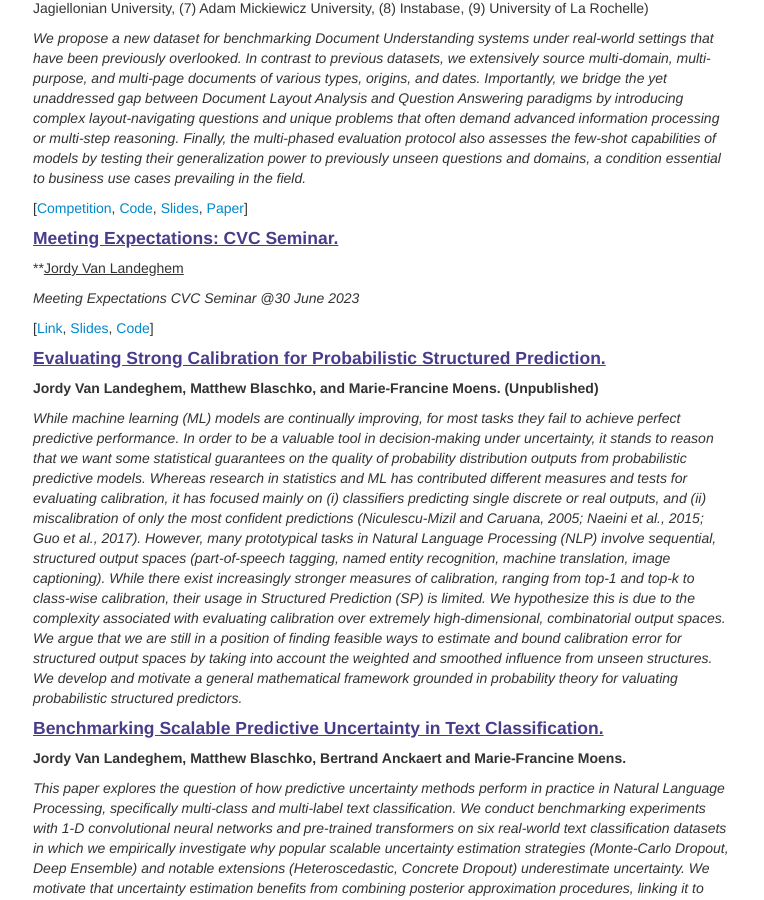
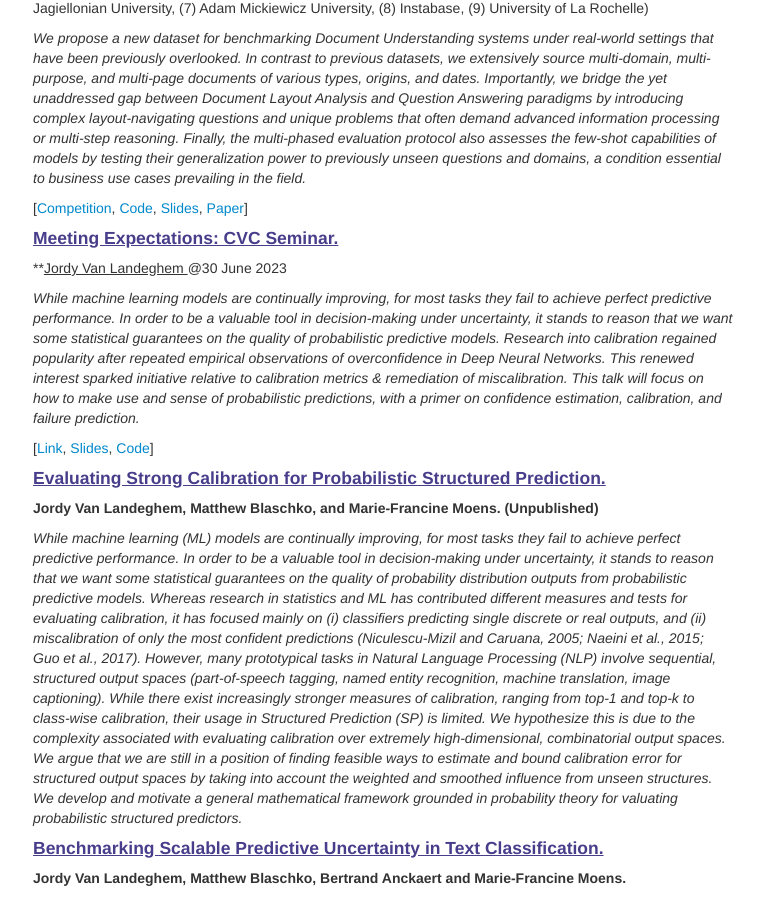
Before and after one commit to Jordy-VL/jordy-vl.github.io, a Jekyll site: the page built from pages/research.md, in a window 1280 px wide and 900 px high, scrolled down 688 px. Shown: the whole window, without its empty margins (257-1021 px from the left). Built offline with Jekyll 4.4.1, drawn with Linux system fonts in a browser that asks for light colours.

Commit message:
Update research.md

```diff
--- a/pages/research.md
+++ b/pages/research.md
@@ -32,9 +32,9 @@ Finally, the multi-phased evaluation protocol also assesses the few-shot capabil
 [[Competition](https://rrc.cvc.uab.es/?ch=23), [Code](https://github.com/duchallenge-team/dude/blob/main/README.md), [Slides]({{ BASE_PATH}}/assets/O11.4-slides.pdf), [Paper](https://doi.org/10.1007/978-3-031-41679-8_24)]
 
 #### <u>Meeting Expectations: CVC Seminar.</u>
-**<u>Jordy Van Landeghem </u>
+**<u>Jordy Van Landeghem </u> @30 June 2023
 
-*Meeting Expectations CVC Seminar @30 June 2023*
+*While machine learning models are continually improving, for most tasks they fail to achieve perfect predictive performance. In order to be a valuable tool in decision-making under uncertainty, it stands to reason that we want some statistical guarantees on the quality of probabilistic predictive models. Research into calibration regained popularity after repeated empirical observations of overconfidence in Deep Neural Networks. This renewed interest sparked initiative relative to calibration metrics & remediation of miscalibration. This talk will focus on how to make use and sense of probabilistic predictions, with a primer on confidence estimation, calibration, and failure prediction.*
 
 [[Link](https://www.cvc.uab.es/blog/2023/06/30/jordy-van-landeghem-cvc-seminar/), [Slides]({{ BASE_PATH}}/assets/230630_CVC-Seminar-JVL.pdf), [Code](https://github.com/Jordy-VL/calibration-primer)]
 
```
